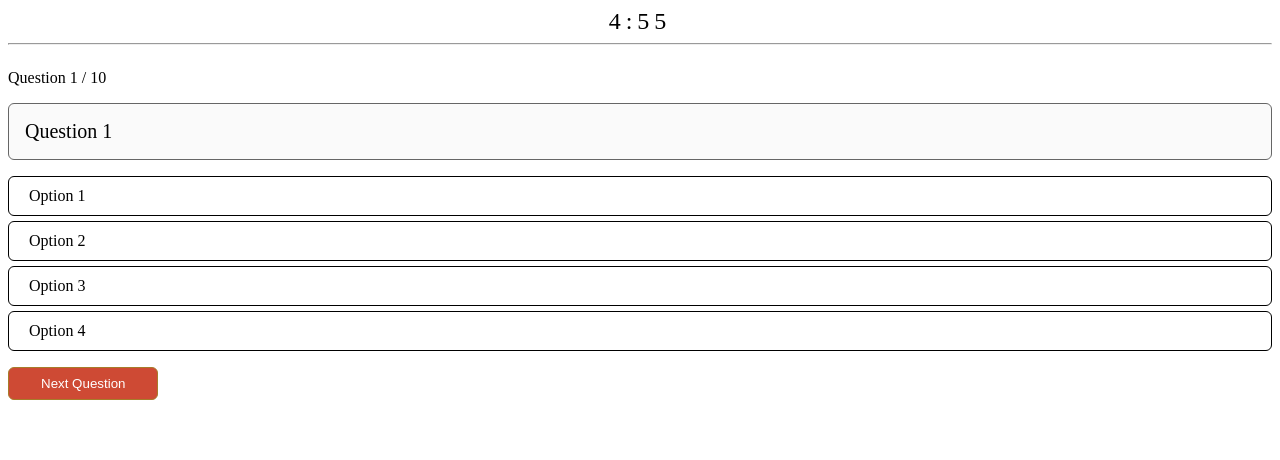
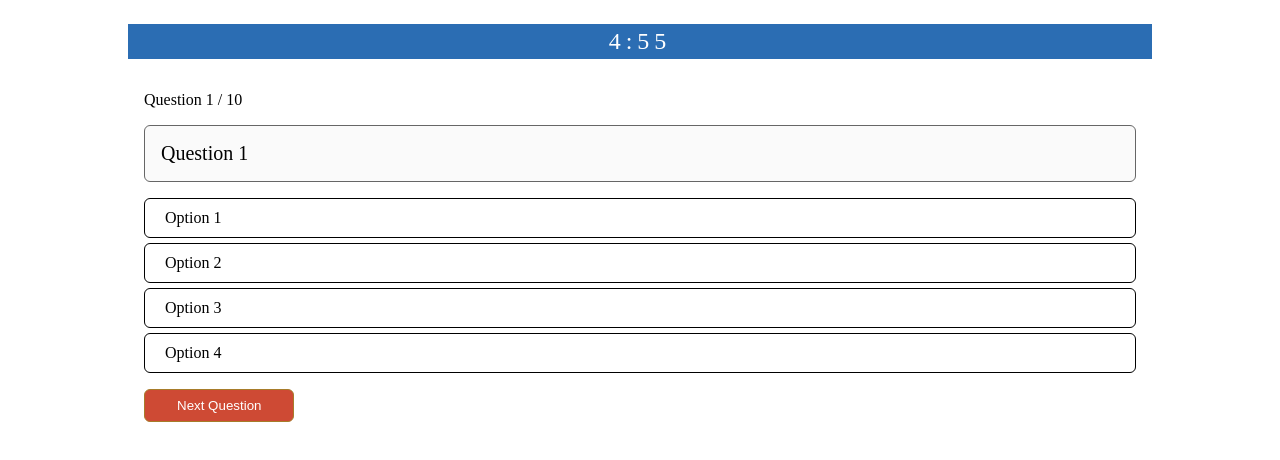
Before and after one commit to cstodor/QuizApp, an Angular app: page /quiz in a window 1280 px wide. Shown: the top 460 px of the page. Built offline with nearby package versions, Linux system fonts and the light colour scheme.

Commit message:
Revised Quiz Results Section and added CSS styles for the Quiz

```diff
--- a/src/app/components/quiz/quiz.component.css
+++ b/src/app/components/quiz/quiz.component.css
@@ -0,0 +1,40 @@
+.quiz {
+    padding: 1rem 0;
+    max-width: 1024px;
+    margin: auto;
+}
+.counter {
+    background: #2b6db3;
+    color:#fff;
+    padding: 0.25rem 0;
+}
+.qa {
+    background: #fff;
+    padding: 1rem;
+}
+.results {
+    background: #fff;
+    max-width: 1024px;
+    margin: 2rem auto;
+    padding: 2rem;
+    text-align: center;
+}
+.score {
+    font-size: 2rem;
+    margin-bottom: 2rem
+}
+.score > div {
+    font-size: 4rem;
+    font-weight: bold;
+}
+.results button {
+    max-width: 50%;
+    padding: 0.5rem 2rem;
+    border: 1px solid #a77c2a;
+    border-radius: 6px;
+    background: #ce4a34;
+    color: #fff;
+    font-weight: bold;
+    cursor: pointer;
+    outline: none;
+}
--- a/src/app/components/quiz/quiz.component.html
+++ b/src/app/components/quiz/quiz.component.html
@@ -1,14 +1,13 @@
-<div classs="quiz" *ngIf="score === null">
+<div class="quiz" *ngIf="score === null">
     <div class="counter">
         <app-counter></app-counter>
     </div>
-    <hr>
     <div class="qa">
         <app-questions-answers (scoreSend)="handleScore($event)"></app-questions-answers>
     </div>
 </div>
 <div class="results" *ngIf="score !== null">
-    <div>{{ score }}%</div>
+    <div class="score">Your result is: <div>{{ score }}%</div></div>
     <div>
         <button routerLink="/">Back to Home</button>
     </div>
```
